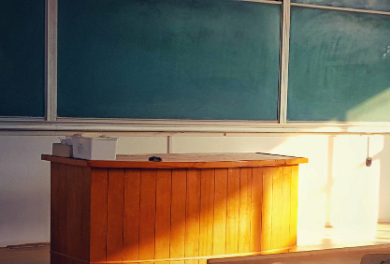
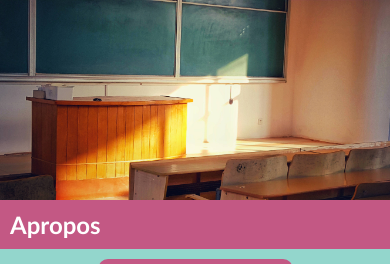
Before and after one commit to emontaigne/ecole_st_jean_baptiste_php, a PHP site: template view/page/apropos.php in a window 390 px wide; the page is wider, and only the part inside the window is pictured. Shown: the top 264 px of that part. Run offline with PHP 8.4, Linux system fonts and the light colour scheme; the template is opened without the code that fills it, so the values that code supplies are empty.

Commit message:
responsive pages mot de la direction a propos et histoire de l ecole

```diff
--- a/public/css/apropos.css
+++ b/public/css/apropos.css
@@ -52,3 +52,38 @@ div.buttons-testing-1 a:hover div.button-histoire {
 div.buttons-testing-1 a:hover div.button-mot {
   opacity: 0.8;
 }
+
+.liens {
+  text-decoration: none;
+}
+
+@media screen and (max-width: 1200px) {
+  .header-img-apropos {
+    height: 200px;
+  }
+}
+@media screen and (max-width: 992px) {
+}
+@media screen and (max-width: 768px) {
+  .aPropos-titre {
+    font-size: 24px;
+  }
+}
+@media screen and (max-width: 576px) {
+  .buttons-testing-1 {
+    flex-direction: column;
+  }
+  .button-testing-1 {
+    width: 50%;
+    margin: auto;
+    margin-bottom: 25px;
+  }
+}
+
+@media screen and (max-width: 375px) {
+  .button-testing-1 {
+    width: 58%;
+    margin: auto;
+    margin-bottom: 25px;
+  }
+}
--- a/public/css/histoire.css
+++ b/public/css/histoire.css
@@ -12,3 +12,21 @@
 .histoire p {
   text-align: left;
 }
+
+@media screen and (max-width: 1200px) {
+  .header-img-histoire {
+    height: 200px;
+  }
+}
+@media screen and (max-width: 992px) {
+}
+@media screen and (max-width: 768px) {
+  .histoire-titre {
+    font-size: 24px;
+  }
+}
+@media screen and (max-width: 576px) {
+}
+
+@media screen and (max-width: 375px) {
+}
--- a/public/css/motdirection.css
+++ b/public/css/motdirection.css
@@ -27,3 +27,31 @@
   margin: auto;
   /* justify-content: center; */
 }
+
+@media screen and (max-width: 1200px) {
+  .header-img-mot {
+    height: 200px;
+  }
+  .motDirection-titre {
+    line-height: 120px;
+  }
+}
+@media screen and (max-width: 992px) {
+}
+@media screen and (max-width: 768px) {
+  .motDirection-titre {
+    font-size: 24px;
+    line-height: 75px;
+  }
+}
+@media screen and (max-width: 576px) {
+  .apropos-round-img {
+    width: 75px;
+    height: 75px;
+    display: block;
+    margin-right: 20px;
+  }
+}
+
+@media screen and (max-width: 375px) {
+}
--- a/view/page/apropos.php
+++ b/view/page/apropos.php
@@ -1,13 +1,13 @@
 <div class="header-img-apropos" id="header-img"></div>
 <div class="div-rose">
-    <a href="">
-        <h1>Apropos</h1>
+    <a class="liens"href="">
+        <h1 class="aPropos-titre">Apropos</h1>
     </a>
 </div>
 
 
 <div class="buttons-testing-1">
-    <a href="?section=histoire">
+    <a class="liens"href="?section=histoire">
         <div class="button-testing-1 button-histoire">
             <div class="button-testing-image-histoire"></div>
             <div class="button-testing-text">
@@ -17,7 +17,7 @@
         </div>
     </a>
 
-    <a href="?section=motdirection">
+    <a class="liens"href="?section=motdirection">
         <div class="button-testing-1 button-mot">
             <div class="button-testing-image-mot"></div>
             <div class="button-testing-text">
--- a/view/page/histoire.php
+++ b/view/page/histoire.php
@@ -3,7 +3,7 @@
 <div class="header-img-histoire" id="header-img"></div>
 <div class="div-rose">
     <a href="">
-        <h1>Histoire de l'école</h1>
+        <h1 class="histoire-titre">Histoire de l'école</h1>
     </a>
 </div>
 
--- a/view/page/motdirection.php
+++ b/view/page/motdirection.php
@@ -1,6 +1,6 @@
 <div class="header-img-mot"></div>
     <div class="div-rose">
-      <h1>Mot de la Direction</h1>
+      <h1 class="motDirection-titre">Mot de la Direction</h1>
       <img
         src="https://www.ecole-anne-marie.be/wp-content/uploads/2017/06/Severine-e1498681650647.png"
         alt=""
```
